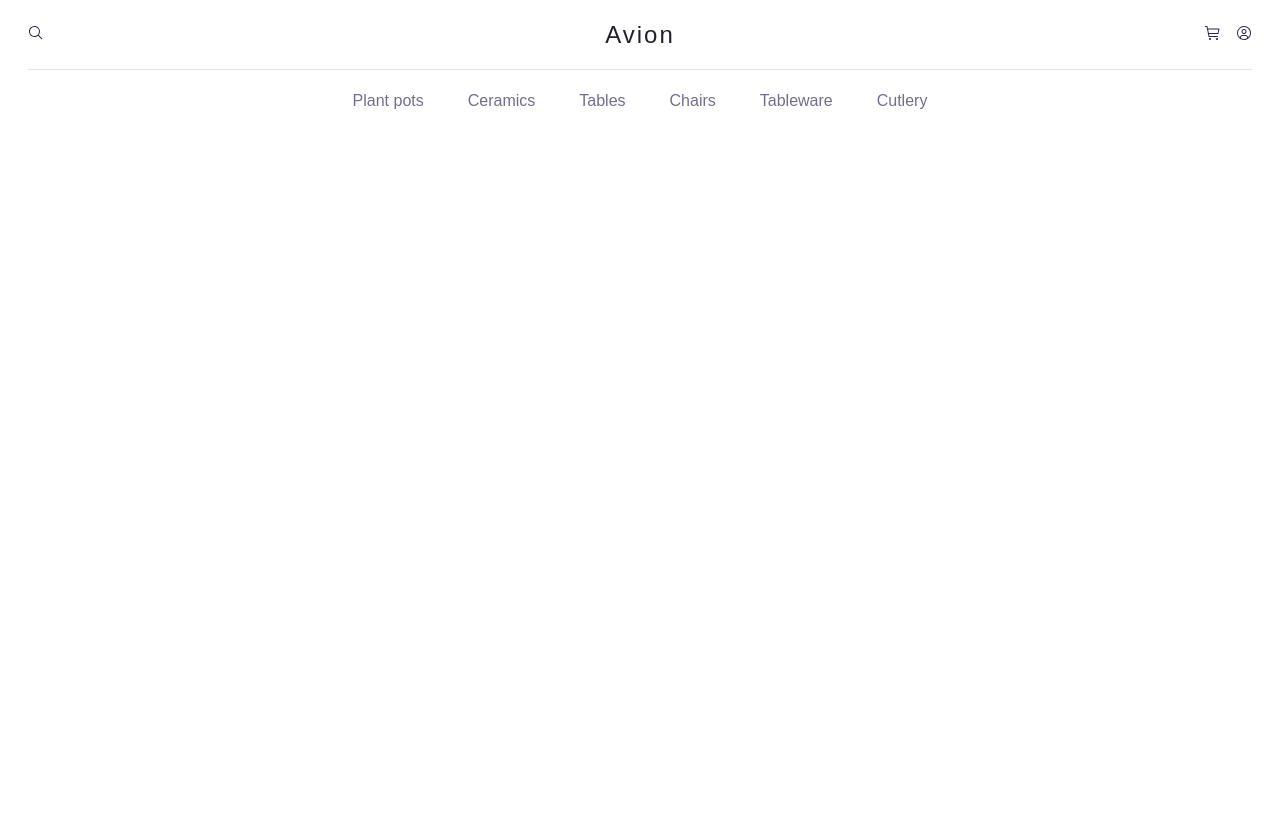
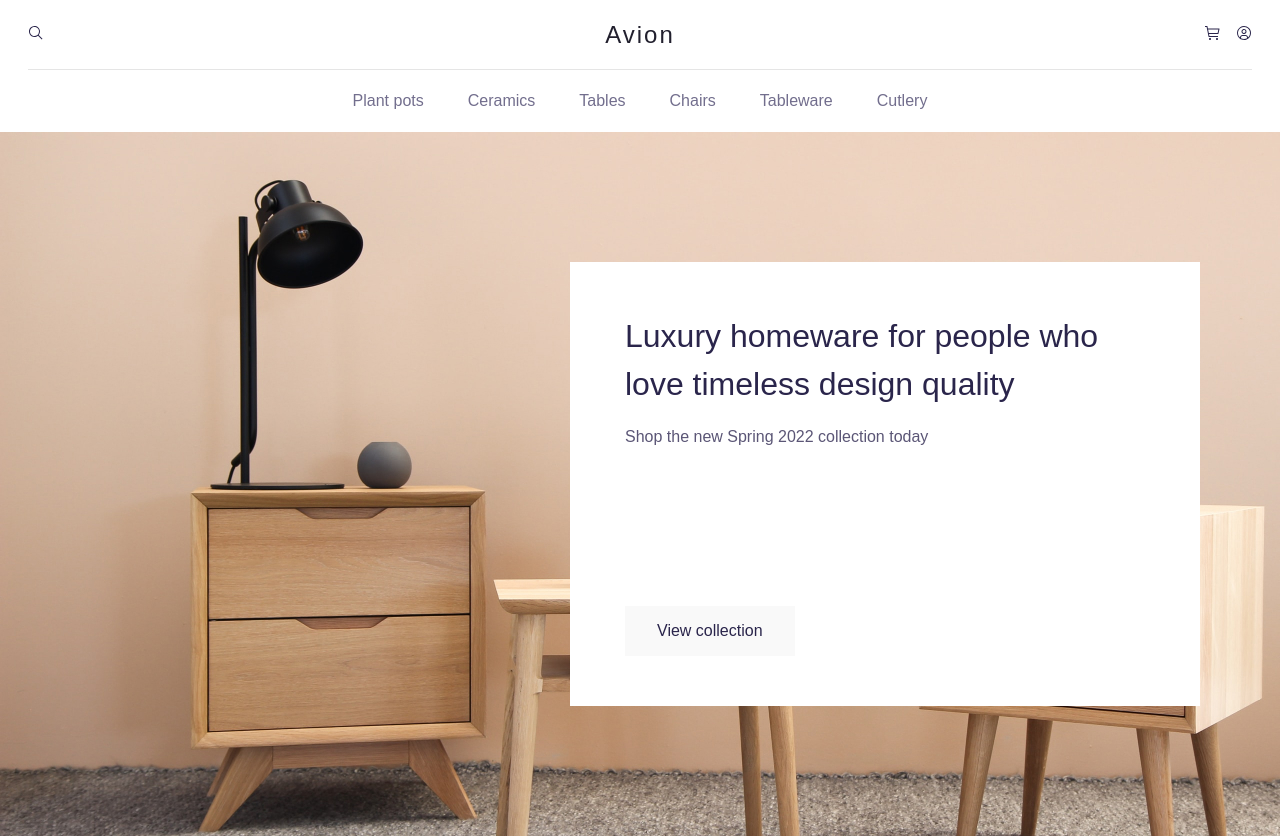
Before and after one commit to hedeks/practice-project-first-web-store, a Vue app in the folder ecommerce-shop/: page / in a window 1280 px wide. Before the commit the page ends 800 px from the top, so only its background shows below. Built offline with nearby package versions, Linux system fonts and the light colour scheme; a web font is replaced by a local one.

Commit message:
added hero block

```diff
--- a/ecommerce-shop/src/App.vue
+++ b/ecommerce-shop/src/App.vue
@@ -1,14 +1,17 @@
 <template>
   <div class="container">
     <Header />
+    <Hero />
   </div>
 </template>
 
 <script>
 import Header from './components/Layout/Header.vue';
+import Hero from './components/Layout/Hero.vue';
+
 export default {
   components: {
-    Header
+    Header, Hero
   },
 }
 </script>
@@ -23,6 +26,9 @@ body {
   padding: 0;
   font-family: 'Satoshi', sans-serif;
 }
+img {
+  max-width: 100%;
+}
 .container {
   max-width: 1440px;
   margin:auto;
--- a/ecommerce-shop/src/components/Layout/Header.vue
+++ b/ecommerce-shop/src/components/Layout/Header.vue
@@ -88,7 +88,6 @@ export default {
     line-height: 150%;
     text-decoration: none;
     text-align: center;
-
     &:hover {
       text-decoration: underline;
     }
@@ -104,7 +103,7 @@ export default {
       color: #726E8D;
       text-decoration: none;
       font-size: 16px;
-      &-hover {
+      &:hover {
         text-decoration: underline;
       }
     }
--- a/ecommerce-shop/src/components/Layout/Hero.vue
+++ b/ecommerce-shop/src/components/Layout/Hero.vue
@@ -0,0 +1,67 @@
+<template>
+    <div class="hero">
+        <div class="hero-info">
+            <div class="hero-info-text">
+                <h2 class="hero-info__title">Luxury homeware for people who love timeless design quality</h2>
+                <span class="hero-info__description">Shop the new Spring 2022 collection today</span>
+            </div>
+            <div class="hero-info-link"><a href="#" class="hero-info-link__a">View collection</a></div>
+        </div>
+    </div>
+</template>
+<script>
+export default {
+
+}
+</script>
+<style lang="scss" scoped>
+.hero {
+    background: url('/img/Hero.jpg');
+    height: 704px;
+    background-size: cover;
+    display: flex;
+    align-items: center;
+    justify-content: flex-end;
+    padding-right: 80px;
+    color: #2A254B;
+    &-img {
+        max-width: 100%;
+    }
+
+    &-info {
+        background: #fff;
+        max-width: 630px;
+        padding: 50px 55px;
+        height: 444px;
+        display: flex;
+        flex-direction: column;
+        justify-content: space-between;
+
+        &-link {
+            padding: 16px 32px;
+            background-color: #F9F9F9;
+            width: fit-content;
+            &__a {
+                color: #2A254B;
+                text-decoration: none;
+                width: auto;
+
+                &:hover {
+                    text-decoration: underline;
+                }
+            }
+        }
+
+        &__title {
+            font-weight: 400;
+            line-height: 1.5;
+            font-size: 32px;
+            margin: 0 0 20px 0;
+        }
+
+        &__description {
+            color: #5B5676;
+        }
+    }
+}
+</style>
```
Also changed, not shown: ecommerce-shop/public/img/Hero.jpg (added).
